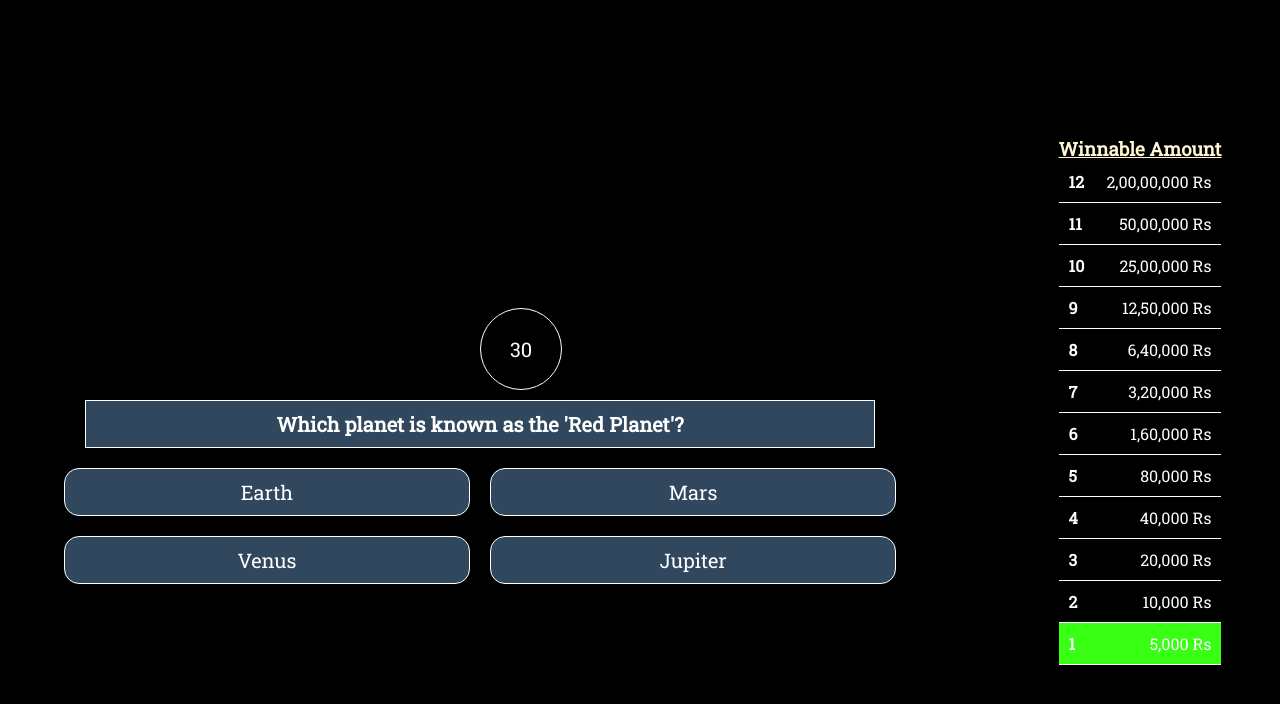
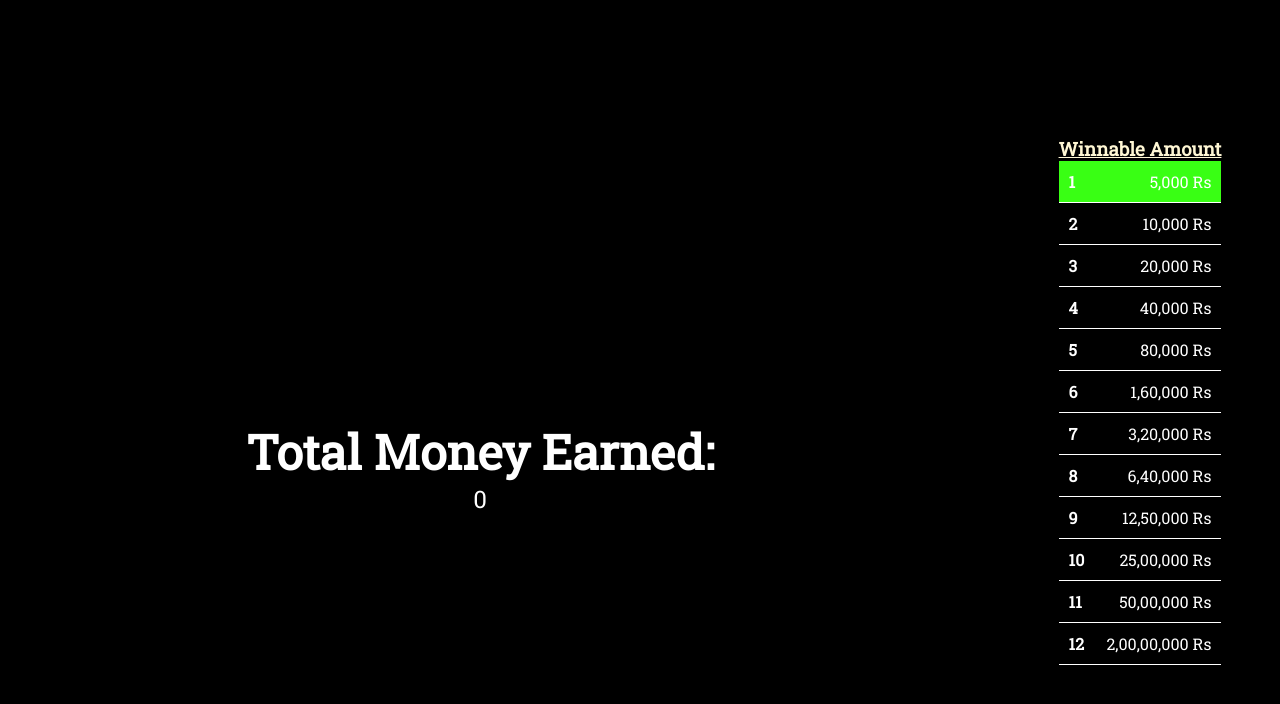
Before and after one commit to HarshDevelops/Quiz-app, a React (Create React App) app: page / in a window 1280 px wide. Both pictures are taken after a click on the element "Earth". Shown: the top 704 px of the page. Built offline with nearby package versions, Linux system fonts and the light colour scheme.

Commit message:
Fixed orientation. Added total money won at the end

```diff
--- a/src/App.js
+++ b/src/App.js
@@ -1,11 +1,13 @@
 import "./app.css";
 import { useState } from "react";
-import Trivia from "./componets/trivia";
+import Trivia from "./components/trivia";
+
+
 function App() {
   const [qno, setqno] = useState(1);
   const [timeout, settimeout] = useState(false);
-  const [money, setmoney] = useState("O Rs Won!");
-
+  const [totalEarned, setTotalEarned] = useState(0); // Track the total money earned
+  const [showTotalEarned, setShowTotalEarned] = useState(false); // To control rendering of total earned div
   const data = [
     {
       id: 1,
@@ -275,57 +277,60 @@ function App() {
 
 
   const moneypyramid = [
+    { id: 1, amount: "5,000 Rs" },
+    { id: 2, amount: "10,000 Rs" },
+    { id: 3, amount: "20,000 Rs" },
+    { id: 4, amount: "40,000 Rs" },
+    { id: 5, amount: "80,000 Rs" },
+    { id: 6, amount: "1,60,000 Rs" },
+    { id: 7, amount: "3,20,000 Rs" },
+    { id: 8, amount: "6,40,000 Rs" },
+    { id: 9, amount: "12,50,000 Rs" },
+    { id: 10, amount: "25,00,000 Rs" },
+    { id: 11, amount: "50,00,000 Rs" },
     { id: 12, amount: "2,00,00,000 Rs" },
-    { id: 11, amount: "50,00,000 Rs" },
-    { id: 10, amount: "25,00,000 Rs" },
-    { id: 9, amount: "12,50,000 Rs" },
-    { id: 8, amount: "6,40,000 Rs" },
-    { id: 7, amount: "3,20,000 Rs" },
-    { id: 6, amount: "1,60,000 Rs" },
-    { id: 5, amount: "80,000 Rs" },
-    { id: 4, amount: "40,000 Rs" },
-    { id: 3, amount: "20,000 Rs" },
-    { id: 2, amount: "10,000 Rs" },
-    { id: 1, amount: "5,000 Rs" },
   ];
+
+
+
+  const handleWrongAnswer = () => {
+    setShowTotalEarned(true);
+    settimeout(true);
+    if (qno === 1) {
+      setTotalEarned(0);
+    } else {
+      setTotalEarned(moneypyramid[qno - 2].amount);
+    }
+  };
 
   return (
     <div className="app">
       <div className="main">
-  {timeout || qno > data.length ? (
-    qno === 1 ? (
-      <h1 style={{ display: 'flex', justifyContent: 'center', alignItems: 'center', height: '100%' }}>
-        You Won: {money}
-      </h1>
-    ) : (
-      <h1 style={{ display: 'flex', justifyContent: 'center', alignItems: 'center', height: '100%' }}>
-        You Won: {" 0 Rs bruh"}
-      </h1>
-    )
-  ) : (
-    <>
         <div className="top">
-        <div className="timer">30 </div>
         </div>
         <div className="answer-area">
+          {!showTotalEarned ? ( // Conditionally render trivia or total earned div
             <Trivia
               data={data}
               qno={qno}
               setqno={setqno}
               timeout={timeout}
               settimeout={settimeout}
+              handleWrongAnswer={handleWrongAnswer}
             />
+          ) : (
+            <div className="total-earned">
+            <h1 style={{ textAlign: 'center', marginTop: '20px' }}>Total Money Earned:</h1>
+            <p style={{ textAlign: 'center' }}>{totalEarned} </p>
           </div>
-    </>
           )}
-
         </div>
-
+      </div>
       <div className="pyramid">
         <ul className="Moneylist">
           <h3 style={{color:'#FFF7D4'}}> <u>Winnable Amount</u></h3>
           {moneypyramid.map((money) => (
-            <li className={qno ==  money.id ? "moneylistitem active" : "moneylistitem"} key={money.id}>
+            <li className={qno ===  money.id ? "moneylistitem active" : "moneylistitem"} key={money.id}>
               <span>{money.id}</span> {money.amount}
             </li>
           ))}
--- a/src/componets/trivia.js
+++ b/src/components/trivia.js
@@ -1,6 +1,6 @@
 import React, { useEffect, useState } from 'react';
 
-export default function Trivia({ data, qno, setqno, timeout, settimeout }) {
+export default function Trivia({ data, qno, setqno, timeout, settimeout, handleWrongAnswer }) {
   const [question, setQuestion] = useState(null);
   const [answerss, setAnswers] = useState([]);
   const [className, setClassName] = useState("answer");
@@ -14,9 +14,8 @@ export default function Trivia({ data, qno, setqno, timeout, settimeout }) {
   const ans = (answer) => {
     setAnswers(answer);
     setClassName("answer active");
-    delay(3000, () => setClassName(answer.correct ? "answer correct" : "answer wrong"));
-
-    delay(6000, () => {
+    delay(1000, () => setClassName(answer.correct ? "answer correct" : "answer wrong"));
+    delay(2000, () => {
       if (answer.correct) {
         if (qno === data.length) {
           settimeout(true); // Set timeout to true only if it's the final question
@@ -24,7 +23,7 @@ export default function Trivia({ data, qno, setqno, timeout, settimeout }) {
           setqno((prev) => prev + 1);
         }
       } else {
-        settimeout(false);
+        handleWrongAnswer(); // Call the handleWrongAnswer function
       }
     });
   };
```
Also changed, not shown: src/components/start.jsx (added, +22 -0 lines), src/components/timer.js (added, +18 -0 lines). Lines whose indentation alone changed are shown as unchanged.
